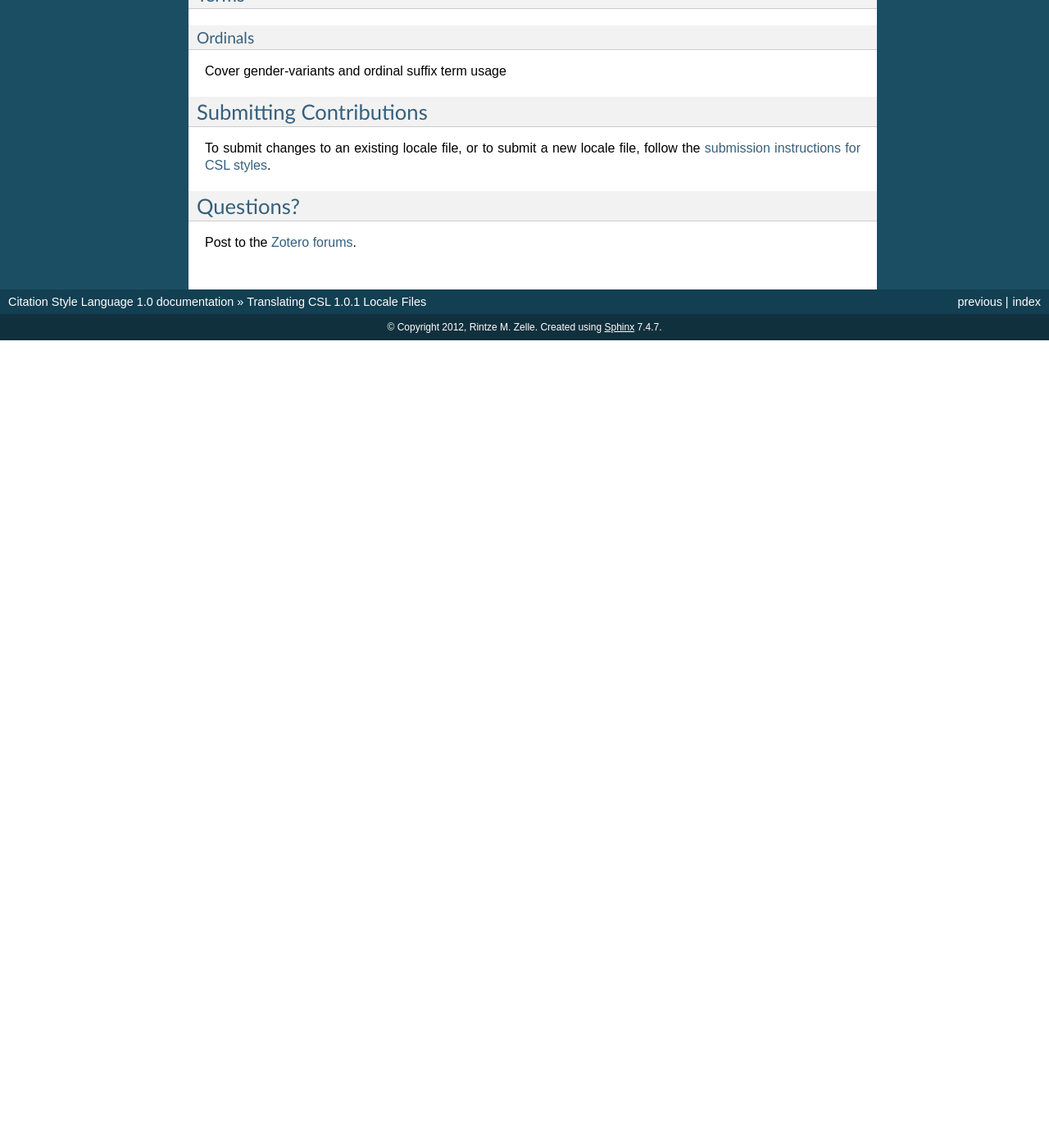
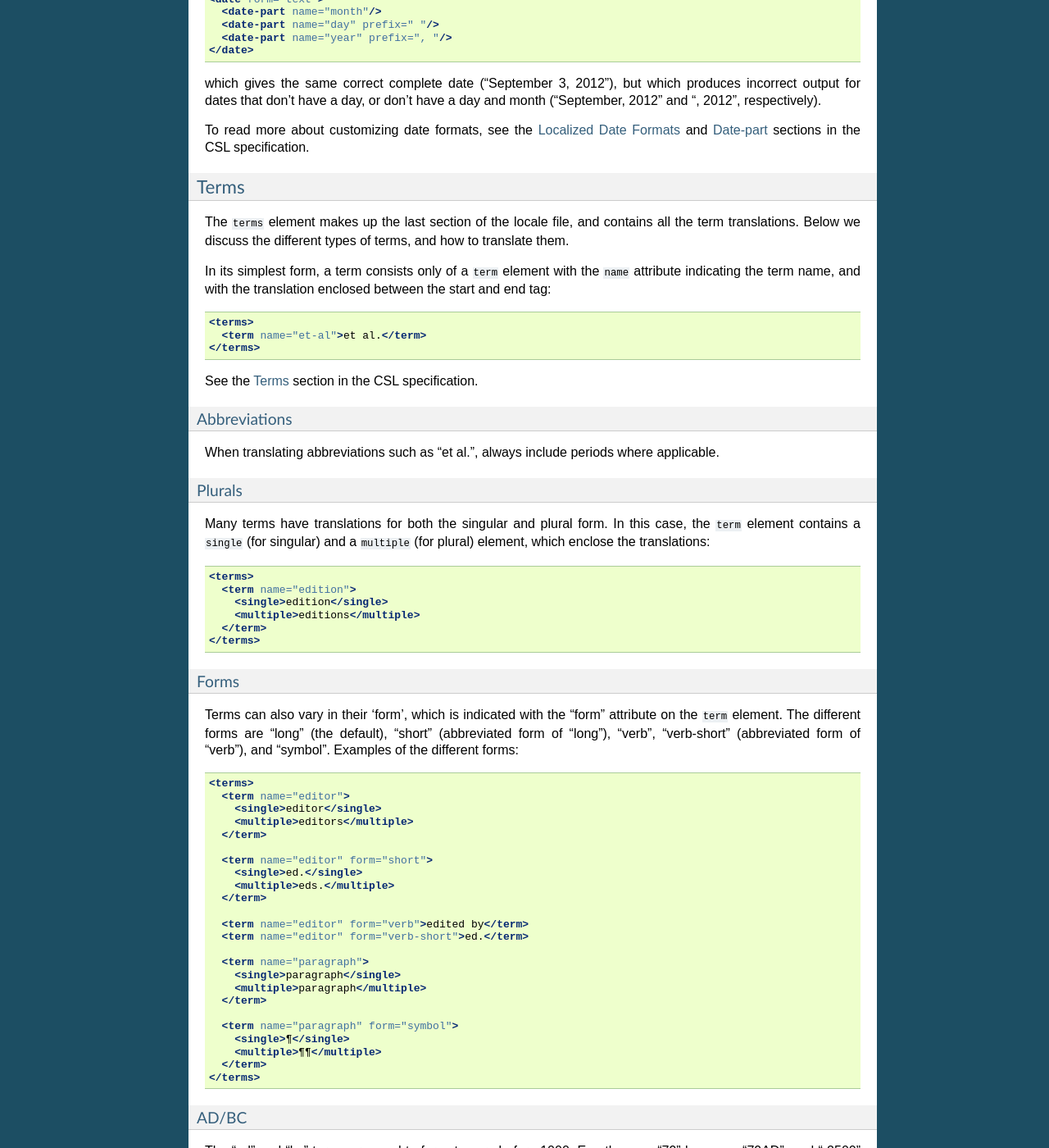
Before and after one commit to rmzelle/writing, a Sphinx documentation site: the page built from docs/translating-locale-files.rst, in a window 1280 px wide and 1400 px high, scrolled down 2862 px. Shown: the whole window at 82% size. Built offline with Sphinx 7.4.7, drawn with Linux system fonts in a browser that asks for light colours; before the commit the page ends 3277 px from its top, so only the background shows below that; some of the changed text lies outside the part shown.

Commit message:
Writing.

```diff
--- a/docs/translating-locale-files.rst
+++ b/docs/translating-locale-files.rst
@@ -91,17 +91,29 @@ updated. Feel free to ignore it if the format looks too intimidating.
 
 .. sourcecode:: xml
 
-    <locale>
-      <info>
-        <translator>
-          <name>John Doe</name>
-          <email>john.doe@citationstyles.org</email>
-          <uri>http://citationstyles.org/</uri>
-        </translator>
-        <rights license="http://creativecommons.org/licenses/by-sa/3.0/">This work is licensed under a Creative Commons Attribution-ShareAlike 3.0 License</rights>
-        <updated>2012-07-04T23:31:02+00:00</updated>
-      </info>
-    </locale>
+    <info>
+      <translator>
+        <name>John Doe</name>
+        <email>john.doe@citationstyles.org</email>
+        <uri>http://citationstyles.org/</uri>
+      </translator>
+      <rights license="http://creativecommons.org/licenses/by-sa/3.0/">This work is licensed under a Creative Commons Attribution-ShareAlike 3.0 License</rights>
+      <updated>2012-07-04T23:31:02+00:00</updated>
+    </info>
+
+Grammar Rules
+^^^^^^^^^^^^^
+
+Next up is the ``style-options`` element:
+
+.. sourcecode:: xml
+
+    <style-options punctuation-in-quote="true"/>
+
+This element is used to define localized grammar rules, as described in the
+`Locale Options
+<http://citationstyles.org/downloads/specification.html#locale-options>`_
+section in the CSL specification.
 
 Date Formats
 ^^^^^^^^^^^^
@@ -133,11 +145,12 @@ Each locale file defines two localized date formats: a numeric format (e.g.
 "September 3, 2012").
 
 To localize a date format, place the date-part elements for "day", "month", and
-"year" in the desired order. Use the ``prefix`` and ``suffix`` attributes to
-define the punctuation before and after the different date-parts. Take into
-account that dates that only consist of a year and a month, or of only a year,
-still render correctly. For example, the US English localized "text" date
-format,
+"year" in the desired order. Use the ``prefix`` and ``suffix`` attributes (on
+the ``date-part`` elements), or the ``delimiter`` attribute (on the ``date``
+element) to define punctuation before, after, and between the different
+date-parts. When using affixes, make sure that dates that only consist of a year
+and a month, or of only a year, still render correctly. For example, the US
+English localized "text" date format,
 
 .. sourcecode:: xml
 
@@ -168,16 +181,136 @@ and `Date-part
 <http://citationstyles.org/downloads/specification.html#date-part>`_ sections in
 the CSL specification.
 
-Grammar Options
-^^^^^^^^^^^^^^^
-
 Terms
 ^^^^^
+
+The ``terms`` element makes up the last section of the locale file, and contains
+all the term translations. Below we discuss the different types of terms, and
+how to translate them.
+
+In its simplest form, a term consists only of a ``term`` element with the
+``name`` attribute indicating the term name, and with the translation enclosed
+between the start and end tag:
+
+.. sourcecode:: xml
+
+    <terms>
+      <term name="et-al">et al.</term>
+    </terms>
+
+See the `Terms <http://citationstyles.org/downloads/specification.html#terms>`_
+section in the CSL specification.
+
+
+Abbreviations
+'''''''''''''
+
+When translating abbreviations such as "et al.", always include periods where
+applicable.
+
+Plurals
+'''''''
+
+Many terms have translations for both the singular and plural form. In this
+case, the ``term`` element contains a ``single`` (for singular) and a
+``multiple`` (for plural) element, which enclose the translations:
+
+.. sourcecode:: xml
+
+    <terms>
+      <term name="edition">
+        <single>edition</single>
+        <multiple>editions</multiple>
+      </term>
+    </terms>
+
+Forms
+'''''
+
+Terms can also vary in their 'form', which is indicated with the "form"
+attribute on the ``term`` element. The different forms are "long" (the default),
+"short" (abbreviated form of "long"), "verb", "verb-short" (abbreviated form of
+"verb"), and "symbol". Examples of the different forms:
+
+.. sourcecode:: xml
+
+    <terms>
+      <term name="editor">
+        <single>editor</single>
+        <multiple>editors</multiple>
+      </term>
+
+      <term name="editor" form="short">
+        <single>ed.</single>
+        <multiple>eds.</multiple>
+      </term>
+
+      <term name="editor" form="verb">edited by</term>
+      <term name="editor" form="verb-short">ed.</term>
+
+      <term name="paragraph">
+        <single>paragraph</single>
+        <multiple>paragraph</multiple>
+      </term>
+
+      <term name="paragraph" form="symbol">
+        <single>¶</single>
+        <multiple>¶¶</multiple>
+      </term>
+    </terms>
+
+AD/BC
+'''''
+
+The "ad" and "bc" terms are used to format years before 1000. E.g. the year "79"
+becomes "79AD", and "-2500" becomes "2500BC".
+
+See the `AD and BC
+<http://citationstyles.org/downloads/specification.html#ad-and-bc>`_ section in
+the CSL specification.
+
+Punctuation
+'''''''''''
+
+The terms "open-quote", "close-quote", "open-inner-quote", "close-inner-quote",
+and "page-range-delimiter" define punctuation.
+
+When a CSL style renders a title in quotes through the use of the ``quotes``
+attribute, it uses the "open-quote" and "close-quote" terms. When the title
+contains internal quotes, these are replaced by "open-inner-quote",
+"close-inner-quote". For example, with
+
+.. sourcecode:: xml
+
+    <terms>
+      <term name="open-quote">“</term>
+      <term name="close-quote">”</term>
+      <term name="open-inner-quote">‘</term>
+      <term name="close-inner-quote">’</term>
+      <term name="page-range-delimiter">–</term>
+    </terms>
+
+styles can render titles as
+
+::
+
+    “Moby-Dick”
+    “Textual Analysis of ‘Moby-Dick’”
+
+The "page-range-delimiter" terms is used to connect the first and last page of
+page ranges, e.g. "15–18" (it's default value is an en-dash).
+
+See the `Quotes
+<http://citationstyles.org/downloads/specification.html#quotes>`_ and `Page
+Ranges <http://citationstyles.org/downloads/specification.html#page-ranges>`_
+sections in the CSL specification.
 
 Ordinals
 ''''''''
 
 Cover gender-variants and ordinal suffix term usage
+
+Link to spec.
 
 Submitting Contributions
 ~~~~~~~~~~~~~~~~~~~~~~~~
```
Also changed, not shown: 5 other files.
